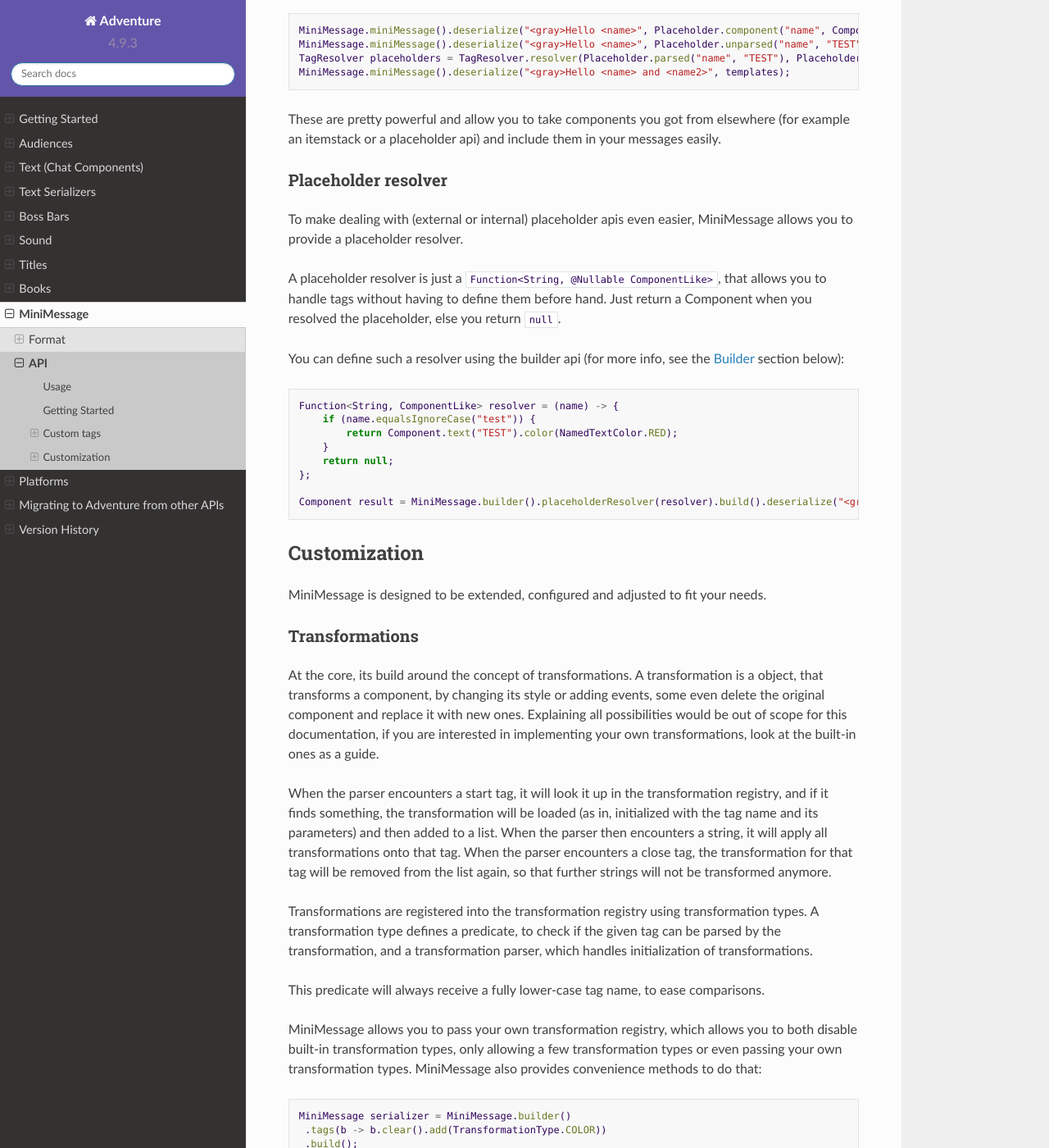
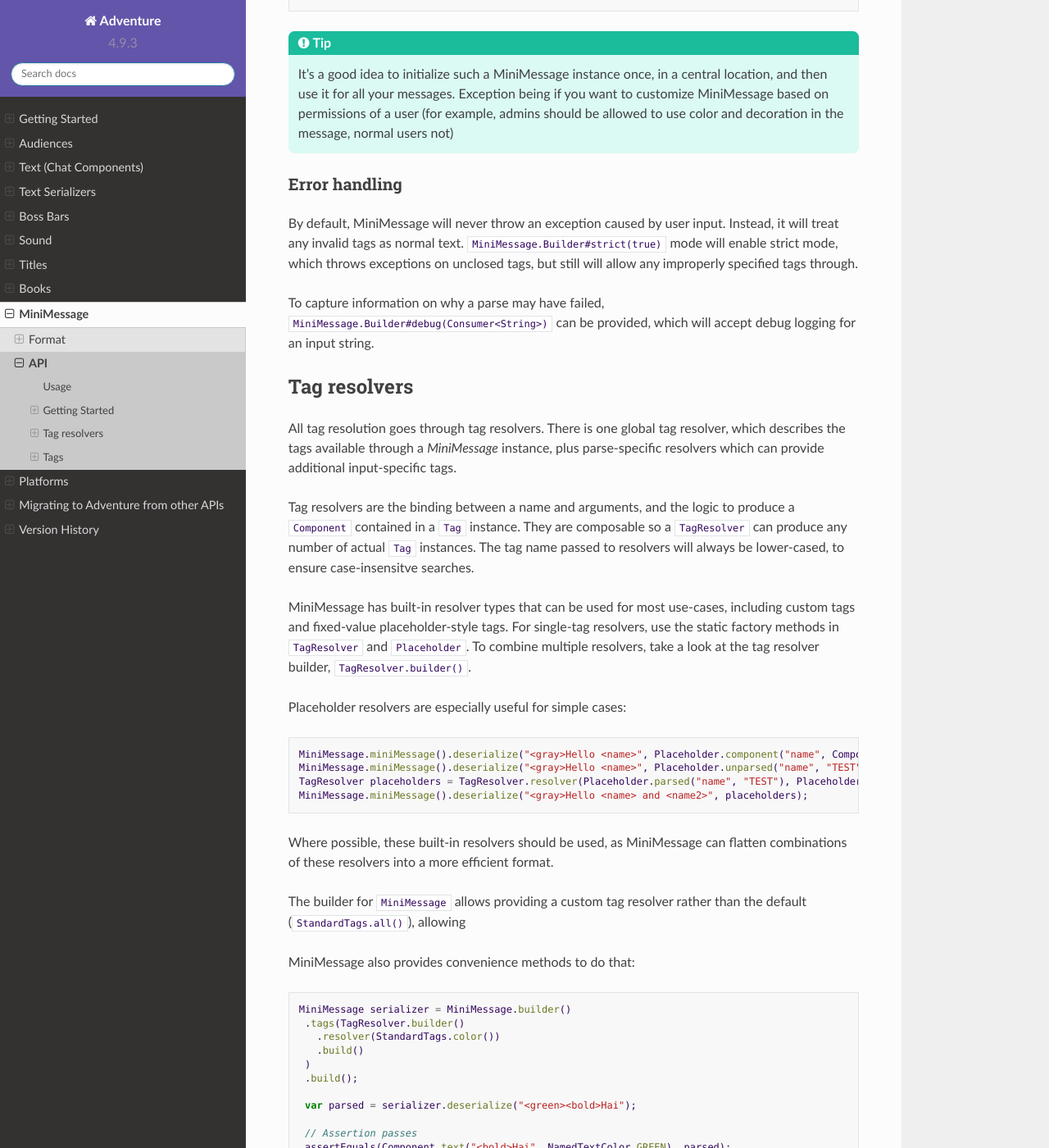
Before and after one commit to KyoriPowered/adventure-docs, a Sphinx documentation site: the page built from source/minimessage/api.rst, in a window 1280 px wide and 1400 px high, scrolled down 1922 px. Shown: the whole window at 82% size. Built offline with Sphinx 7.4.7 and the Read the Docs theme 2.0.0, drawn with Linux system fonts in a browser that asks for light colours; some of the changed text lies outside the part shown.

Commit message:
Update MiniMessage for API changes

```diff
--- a/source/minimessage/api.rst
+++ b/source/minimessage/api.rst
@@ -92,106 +92,30 @@ MiniMessage exposes a simple API via the ``MiniMessage`` class.
    Previously, a Markdown mode was available. This has been temporarily removed due to some issues
    with the new 4.10.0 parser backend, but there are plans to re-add it once time permits.
 
-A standard instance of the serializer is available through the ``miniMessage()`` method.
+A standard instance of the serializer is available through the ``miniMessage()`` method. This uses the default set of tags and is not in strict mode.
 
 Additional customization of MiniMessage is possible via the Builder_.
 
 MiniMessage allows you to both serialize components into MiniMessage strings and to parse/deserialize MiniMessage strings into components.
 
-Custom tags
-^^^^^^^^^^^
-
-MiniMessage provides two systems for placeholders. Depending on how you count. Could be 4 too.
-
-The easiest one is simple string replacements:
-``MiniMessage.miniMessage().deserialize("<gray>Hello <name>", "name", "MiniDigger")``
-
-As you can see, placeholders are defined like normal tags in the message, and resolve by a list of key value pairs (you can also pass a ``Map<String, String>`` here).
-
-These placeholders are resolved before any other tags in the message. This means, replacements can contain MiniMessage tags:
- .. code:: java
-
-    final TagResolver name = Placeholder.parsed("<rank> MiniDigger");
-    final TagResolver rank = Placeholder.parsed("<red>[ADMIN]</red>");
-
-    MiniMessage.miniMessage().deserialize("<gray>Hello <name>", name, rank)
-
-Template
-----------
-
-A second system, the template system, allows you to choose between string and full components as replacements.
-These are executed in the main parse loop, so the string replacements can not contain MiniMessage Tags!
+Here's a short example to try things out:
 
 .. code:: java
 
-    MiniMessage.miniMessage().deserialize("<gray>Hello <name>", Placeholder.component("name", Component.text("TEST", NamedTextColor.RED)));
-    MiniMessage.miniMessage().deserialize("<gray>Hello <name>", Placeholder.unparsed("name", "TEST"));
-    TagResolver placeholders = TagResolver.resolver(Placeholder.parsed("name", "TEST"), Placeholder.parsed("name2", "TEST"));
-    MiniMessage.miniMessage().deserialize("<gray>Hello <name> and <name2>", templates);
+   Audience player = ...;
+   var mm = MiniMessage.miniMessage();
 
-These are pretty powerful and allow you to take components you got from elsewhere (for example an itemstack or a placeholder api) and include them in your messages easily.
+   Component parsed = mm.deserialize("Hello <rainbow>world</rainbow>, isn't <underlined>MiniMessage</underlined> fun?");
 
-Placeholder resolver
---------------------
+   player.sendMessage(parsed);
 
-To make dealing with (external or internal) placeholder apis even easier, MiniMessage allows you to provide a placeholder resolver.
 
-A placeholder resolver is just a ``Function<String, @Nullable ComponentLike>``, that allows you to handle tags without having to define them before hand.
-Just return a Component when you resolved the placeholder, else you return ``null``.
-
-You can define such a resolver using the builder api (for more info, see the Builder_ section below):
-
-.. code:: java
-
-    Function<String, ComponentLike> resolver = (name) -> {
-        if (name.equalsIgnoreCase("test")) {
-            return Component.text("TEST").color(NamedTextColor.RED);
-        }
-        return null;
-    };
-
-    Component result = MiniMessage.builder().placeholderResolver(resolver).build().deserialize("<green><bold><test>");
-
-Customization
-^^^^^^^^^^^^^
-
-MiniMessage is designed to be extended, configured and adjusted to fit your needs.
-
-Transformations
----------------
-
-At the core, its build around the concept of transformations. A transformation is a object, that transforms a component, by changing its style or adding events, some even delete the original component and replace it with new ones.
-Explaining all possibilities would be out of scope for this documentation, if you are interested in implementing your own transformations, look at the built-in ones as a guide.
-
-When the parser encounters a start tag, it will look it up in the transformation registry, and if it finds something, the transformation will be loaded (as in, initialized with the tag name and its parameters) and then added to a list.
-When the parser then encounters a string, it will apply all transformations onto that tag.
-When the parser encounters a close tag, the transformation for that tag will be removed from the list again, so that further strings will not be transformed anymore.
-
-Transformations are registered into the transformation registry using transformation types.
-A transformation type defines a predicate, to check if the given tag can be parsed by the transformation, and a transformation parser, which handles initialization of transformations.
-
-This predicate will always receive a fully lower-case tag name, to ease comparisons.
-
-MiniMessage allows you to pass your own transformation registry, which allows you to both disable built-in transformation types, only allowing a few transformation types or even passing your own transformation types.
-MiniMessage also provides convenience methods to do that:
-
-.. code:: java
-
-    MiniMessage serializer = MiniMessage.builder()
-     .tags(b -> b.clear().add(TransformationType.COLOR))
-     .build();
-
-     var parsed = serializer.deserialize("<green><bold>Hai");
-
-     // Assertion passes
-     assertEquals(Component.text("<bold>Hai", NamedTextColor.GREEN), parsed);
-
-Bold transformation isn't enabled -> bold tag is not parsed.
+For more advanced uses, additional tag resolvers can be registered, which when given a tag name and arguments will produce a ``Tag`` instance. These are described in more detail below.
 
 Builder
 -------
 
-To make customizing MiniMessage easier, we provide a Builder. Use is pretty self explanatory:
+To make customizing MiniMessage easier, we provide a Builder. The specific methods on the builder are explained in the javadoc.
 
 .. code:: java
 
@@ -207,3 +131,88 @@ To make customizing MiniMessage easier, we provide a Builder. Use is pretty self
 
    It's a good idea to initialize such a MiniMessage instance once, in a central location, and then use it for all your messages.
    Exception being if you want to customize MiniMessage based on permissions of a user (for example, admins should be allowed to use color and decoration in the message, normal users not)
+
+Error handling
+--------------
+
+By default, MiniMessage will never throw an exception caused by user input. Instead, it will treat any invalid tags as normal text. ``MiniMessage.Builder#strict(true)`` mode will enable strict mode,
+which throws exceptions on unclosed tags, but still will allow any improperly specified tags through.
+
+To capture information on why a parse may have failed, ``MiniMessage.Builder#debug(Consumer<String>)`` can be provided, which will accept debug logging for an input string.
+
+Tag resolvers
+^^^^^^^^^^^^^
+
+All tag resolution goes through tag resolvers. There is one global tag resolver, which describes the tags available through a `MiniMessage` instance, plus parse-specific resolvers which can provide additional input-specific tags.
+
+Tag resolvers are the binding between a name and arguments, and the logic to produce a ``Component`` contained in a ``Tag`` instance. They are composable so a ``TagResolver`` can produce any number of actual ``Tag`` instances. The tag name passed to resolvers will always be lower-cased, to ensure case-insensitve searches.
+
+MiniMessage has built-in resolver types that can be used for most use-cases, including custom tags and fixed-value placeholder-style tags. For single-tag resolvers, use the static factory methods in
+``TagResolver`` and ``Placeholder``. To combine multiple resolvers, take a look at the tag resolver builder, ``TagResolver.builder()``.
+
+Placeholder resolvers are especially useful for simple cases:
+
+.. code:: java
+
+    MiniMessage.miniMessage().deserialize("<gray>Hello <name>", Placeholder.component("name", Component.text("TEST", NamedTextColor.RED)));
+    MiniMessage.miniMessage().deserialize("<gray>Hello <name>", Placeholder.unparsed("name", "TEST"));
+    TagResolver placeholders = TagResolver.resolver(Placeholder.parsed("name", "TEST"), Placeholder.parsed("name2", "TEST"));
+    MiniMessage.miniMessage().deserialize("<gray>Hello <name> and <name2>", placeholders);
+
+
+Where possible, these built-in resolvers should be used, as MiniMessage can flatten combinations of these resolvers into a more efficient format.
+
+The builder for ``MiniMessage`` allows providing a custom tag resolver rather than the default (``StandardTags.all()``), allowing
+
+MiniMessage also provides convenience methods to do that:
+
+.. code:: java
+
+    MiniMessage serializer = MiniMessage.builder()
+     .tags(TagResolver.builder()
+       .resolver(StandardTags.color())
+       .build()
+     )
+     .build();
+
+     var parsed = serializer.deserialize("<green><bold>Hai");
+
+     // Assertion passes
+     assertEquals(Component.text("<bold>Hai", NamedTextColor.GREEN), parsed);
+
+Because the :mm:`<bold>` tag is not enabled on this builder, the bold tag is interpreted as literal text.
+
+Handling Arguments
+------------------
+
+Tag resolvers have an ``ArgumentQueue`` paremeter, which provides any tag arguments that are present in the input. Helper methods on ``Tag.Argument`` can assist with conversions of the tag.
+
+Exceptions thrown by the ``popOr()`` methods will interrupt execution, but are not currently exposed to users outside of debug output. We plan to add an auto-completion function that can
+reveal some of this information to the user, so please do try to write useful error messaces in custom tag resolvers.
+
+Tags
+^^^^
+
+Once a tag resolver has handled arguments, it returns a ``Tag`` object. These objects implement the logic of producing or modifying a component tree. There are three main kinds of ``Tag`` -- all custom implementations must implement one of these interfaces.
+
+Pre-process
+-----------
+
+These tags implement the ``PreProcess`` interface, and have a value of a raw MiniMessage string that is replaced into the user input before parsing continues.
+
+A second system, the template system, allows you to choose between string and full components as replacements.
+These are executed in the main parse loop, so the string replacements can not contain MiniMessage Tags!
+
+These are pretty powerful and allow you to take components you got from elsewhere (for example an itemstack or a placeholder api) and include them in your messages easily.
+
+Inserting
+---------
+
+These tags are fairly straightforward: they represent a literal ``Component``. The vast majority of Tag implementations will want
+to be ``Inserting`` tags. Inserting tags may also optionally be self-closing -- by default, this is only true for tags created by resolvers
+from the ``Placeholder`` class, so that placeholders are self-contained.
+
+Modifying
+---------
+
+Modifying tags are the most complex, and most specialized of the tag types available. These tags receive the node tree and have an opportunity to analyze it before components are constructed, and then receive every produced child component and can modify those children.
--- a/source/minimessage/index.rst
+++ b/source/minimessage/index.rst
@@ -5,7 +5,7 @@ The MiniMessage format is a simple string representation of chat components, des
 
 .. code:: mm
 
-  Hello <rainbow>world</rainbow>, isn't <blue><underlined><click:open_url:'https://docs.adventure.kyori.net/minimessage'>MiniMessage</click></underlined></blue> fun?
+  Hello <rainbow>world</rainbow>, isn't <blue><u><click:open_url:'https://docs.adventure.kyori.net/minimessage'>MiniMessage</click></u></blue> fun?
 
 If you're looking to write messages with MiniMessage, take a look at the :ref:`minimessage-format`, or if you're looking to develop software that uses MiniMessage, take a look at the :ref:`API overview <minimessage-api>`
 
```
Also changed, not shown: source/minimessage/format.rst (+5 -3 lines).
